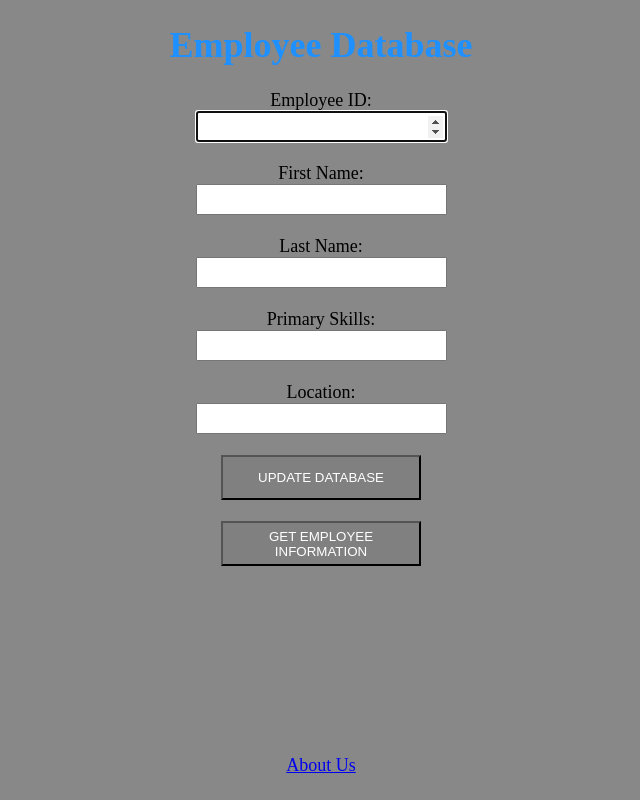
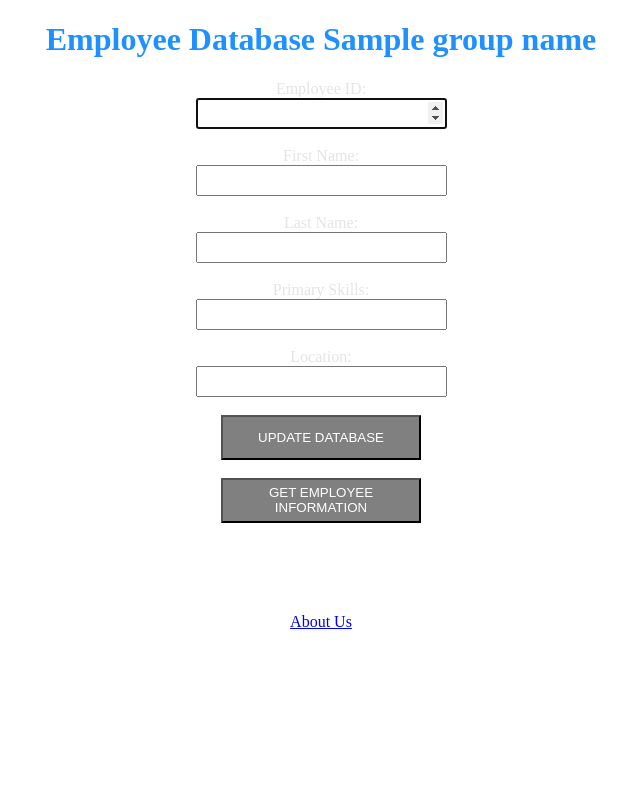
Before and after one commit to firstkajuju/clo-835-group4-final-project, a Flask app: template project/docker/templates/addemp.html in a window 1280 px wide. Shown: the whole page, without its empty margins (319-959 px from the left). Run offline with Flask 3, Linux system fonts and the light colour scheme; the template is opened without the code that fills it: most values are stand-ins (such as "Sample title", 1, 10 or a date in 2020).

Commit message:
update tamplate files

```diff
--- a/project/docker/templates/addemp.html
+++ b/project/docker/templates/addemp.html
@@ -1,36 +1,43 @@
 <!DOCTYPE html>
 <html>
 <head>
-	<title>Add Employee Information</title>
+    <title>Add Employee Information {{ group_name }}</title>
+    <style>
+        body {
+            color: black;
+        }
+        .container {
+            text-align: center;
+            color: #e4e4e4;
+        }
+        input[type=text], input[type=number] {
+            height: 25px;
+            font-size: 14pt;
+            color: grey;
+        }
+        button {
+            background: grey;
+            height: 45px;
+            width: 200px;
+            color: white;
+            font: oblique;
+        }
+    </style>
 </head>
-<center>
-	<font color="black" size="4" style="font-family: avenir">
-
-		<h1 style="color: DodgerBlue">Employee Database</h1>
-		<body style="background: {{ color }};" >
-
-			<form action="/addemp" autocomplete="on" method = "POST" enctype="multipart/form-data">
-
-
-
-		  		Employee ID:<br> <input style="height:25px;font-size:14pt; color:grey;" type="number" name="emp_id" autofocus size="40"><br><br>
-
-		  		First Name:<br> <input style="height:25px;font-size:14pt;color:grey;" type="text" name="first_name" ><br><br>
-
-		  		Last Name:<br> <input style="height:25px;font-size:14pt;color:grey;" type="text" name="last_name"><br><br>
-
-		  		Primary Skills:<br> <input style="height:25px;font-size:14pt;color:grey;" type="text" name="primary_skill"><br><br>
-
-		  		Location:<br> <input style="height:25px;font-size:14pt;color:grey;" type="text" name="location"><br><br>
-
-		  		<button type="submit" style="background: grey; height: 45px; width: 200px; color: white; size: 5; font:oblique;">UPDATE DATABASE</button><br><br>
-		  		<button type="submit" formaction="/getemp" style="background: grey; height: 45px; width: 200px; color:white; font:oblique;">GET EMPLOYEE INFORMATION</button><br><br>
-
-			</form>
-			<br><br><br><br><br><br><br><br>
-            <a href="/about">About Us</a>
-		</body>
-
-	</font>
-</center>
+<body>
+    <div class="container">
+        <h1 style="color: DodgerBlue">Employee Database {{ group_name }}</h1>
+        <form action="/addemp" autocomplete="on" method="POST" enctype="multipart/form-data">
+            Employee ID:<br> <input type="number" name="emp_id" autofocus size="40"><br><br>
+            First Name:<br> <input type="text" name="first_name"><br><br>
+            Last Name:<br> <input type="text" name="last_name"><br><br>
+            Primary Skills:<br> <input type="text" name="primary_skill"><br><br>
+            Location:<br> <input type="text" name="location"><br><br>
+            <button type="submit">UPDATE DATABASE</button><br><br>
+            <button type="submit" formaction="/getemp">GET EMPLOYEE INFORMATION</button><br><br>
+        </form>
+        <br><br><br><br>
+        <a href="/about">About Us</a>
+    </div>
+</body>
 </html>
```
Also changed, not shown: project/docker/templates/about.html (+6 -4 lines), project/docker/templates/addempoutput.html (+20 -12 lines), project/docker/templates/getemp.html (+31 -23 lines), project/docker/templates/getempoutput.html (+2 -6 lines).
